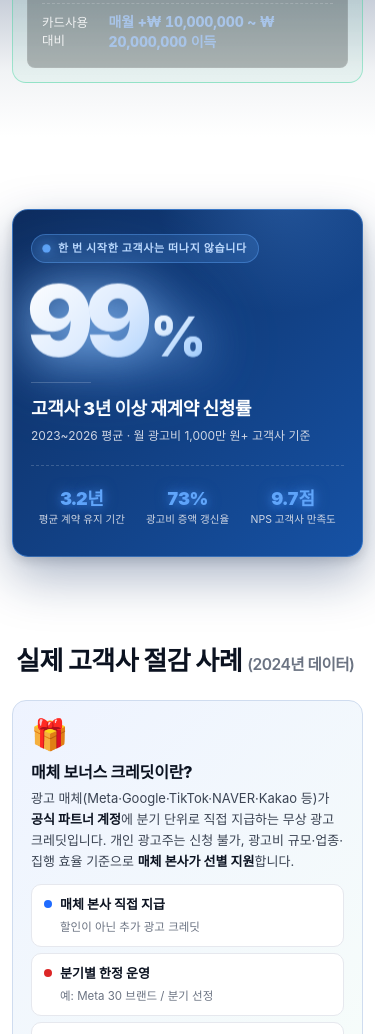
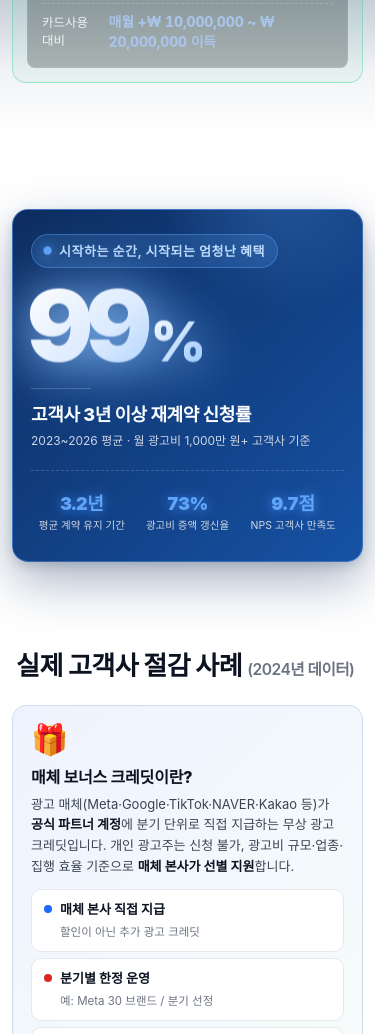
Before and after one commit to appsilon-ai/premium_acc_lead, a website: page index.html in a window 390 px wide. Shown: the part 5634-6668 px from the top of the page. Drawn offline with Linux system fonts and the light colour scheme; a web font is replaced by a local one.

Commit message:
v1.1.1: rh-eyebrow 폰트 +2pt + 카피 변경 ('시작하는 순간, 시작되는 엄청난 혜택')

```diff
--- a/index.html
+++ b/index.html
@@ -1008,7 +1008,7 @@ j=d.createElement(s),dl=l!='dataLayer'?'&l='+l:'';j.async=true;j.src=
   .retention-highlight{position:relative;max-width:1000px;margin:40px auto 0;background:linear-gradient(135deg, #0d2c5e 0%, #1652a5 100%);border:1px solid rgba(96,165,250,.5);border-radius:20px;padding:36px 40px;overflow:hidden;box-shadow:0 20px 50px rgba(13,44,94,.35), 0 4px 12px rgba(0,0,0,.15);color:#fff}
   .rh-bg-glow{position:absolute;top:-50%;right:-20%;width:600px;height:600px;background:radial-gradient(circle, rgba(96,165,250,.25) 0%, transparent 60%);pointer-events:none}
   .rh-content{position:relative;z-index:1}
-  .rh-eyebrow{display:inline-flex;align-items:center;gap:8px;font-size:12.5px;font-weight:700;letter-spacing:.06em;color:#bfdbfe;background:rgba(96,165,250,.18);padding:6px 14px;border-radius:999px;border:1px solid rgba(96,165,250,.4)}
+  .rh-eyebrow{display:inline-flex;align-items:center;gap:8px;font-size:14.5px;font-weight:700;letter-spacing:.04em;color:#bfdbfe;background:rgba(96,165,250,.18);padding:7px 16px;border-radius:999px;border:1px solid rgba(96,165,250,.4)}
   .rh-eyebrow-dot{width:7px;height:7px;border-radius:50%;background:#60a5fa;box-shadow:0 0 12px #60a5fa;animation:rhPulse 2s ease-in-out infinite}
   @keyframes rhPulse{0%,100%{opacity:.7;transform:scale(1)}50%{opacity:1;transform:scale(1.2)}}
   .rh-main{margin-top:18px;margin-bottom:28px}
@@ -1031,7 +1031,7 @@ j=d.createElement(s),dl=l!='dataLayer'?'&l='+l:'';j.async=true;j.src=
   @media (max-width:700px){
     .retention-highlight{padding:24px 18px;margin-top:28px;border-radius:16px}
     .rh-bg-glow{width:300px;height:300px}
-    .rh-eyebrow{font-size:11px;padding:5px 11px}
+    .rh-eyebrow{font-size:13px;padding:6px 12px}
     .rh-main{margin:14px 0 20px}
     .rh-figure{gap:14px;flex-direction:column;align-items:flex-start}
     .rh-num{font-size:96px}
@@ -2852,7 +2852,7 @@ height="0" width="0" style="display:none;visibility:hidden"></iframe></noscript>
       <div class="rh-content">
         <div class="rh-eyebrow">
           <span class="rh-eyebrow-dot"></span>
-          한 번 시작한 고객사는 떠나지 않습니다
+          시작하는 순간, 시작되는 엄청난 혜택
         </div>
         <div class="rh-main">
           <div class="rh-figure">
```
Also changed, not shown: preview-v1.1.0.html (+3 -3 lines).
